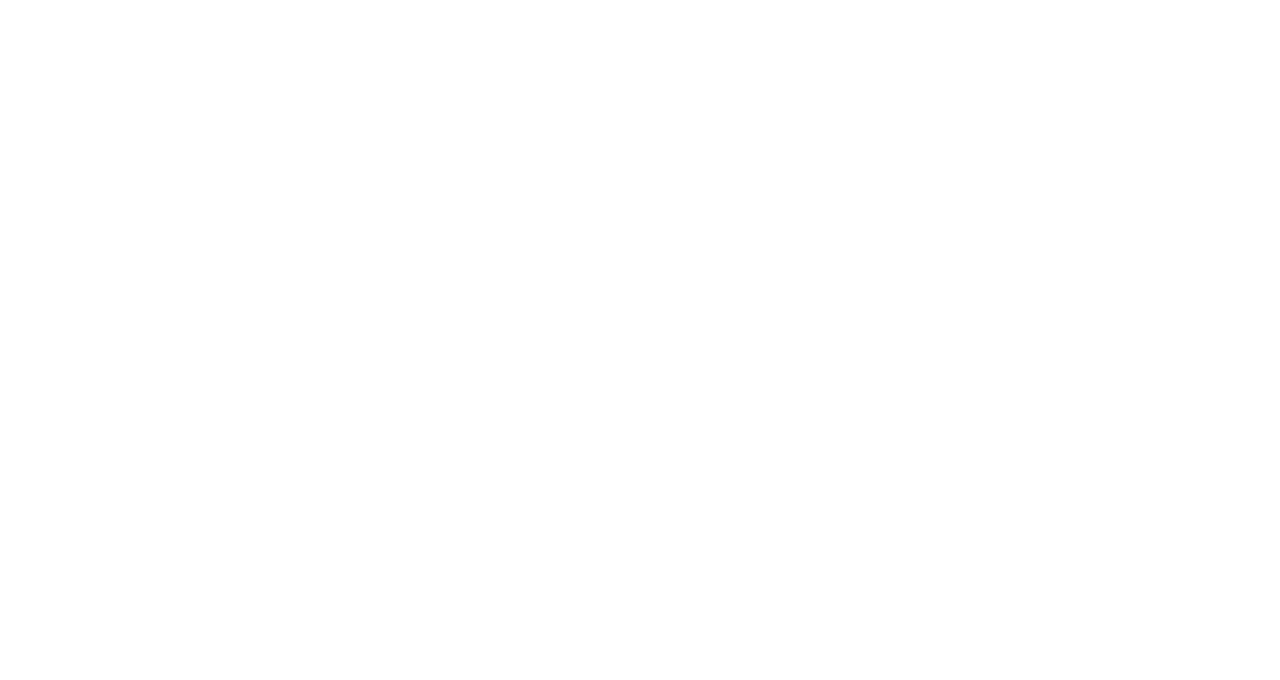
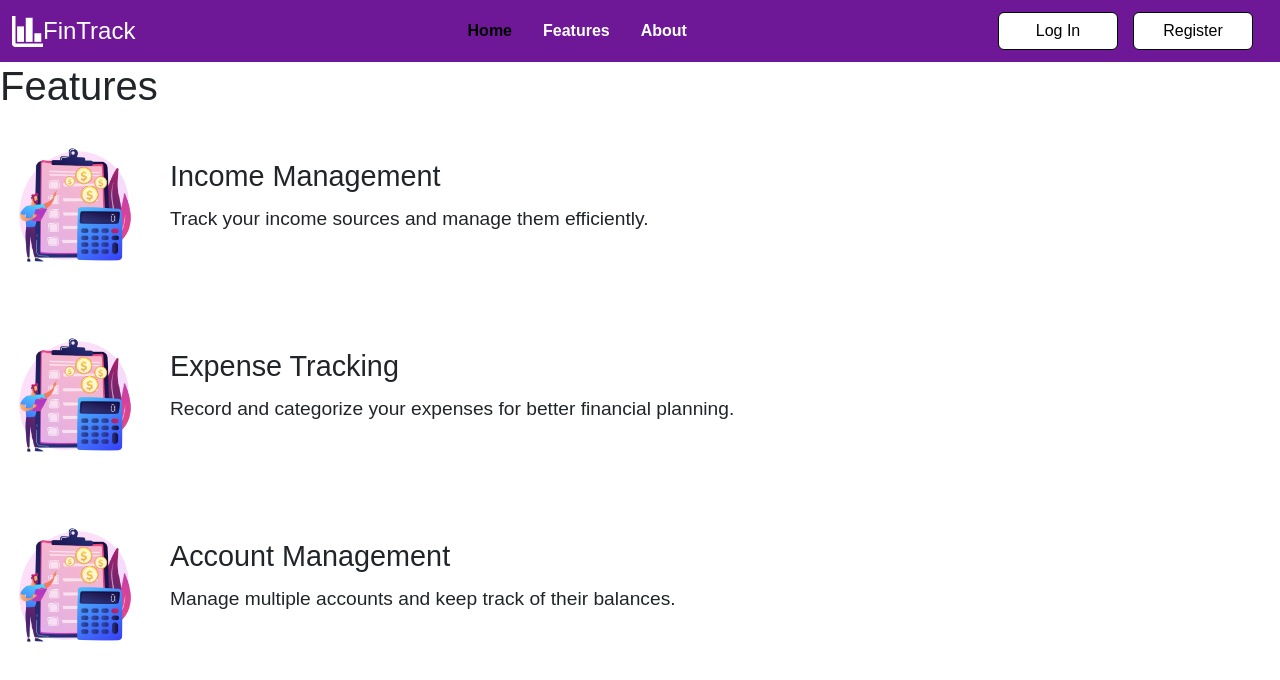
Before and after one commit to Harshil-KD/Studio---3-Project-, a React (Create React App) app in the folder fin-track/: page /features in a window 1280 px wide. Before the commit this address had no page. Shown: the top 680 px of the page. Built offline with nearby package versions, Linux system fonts and the light colour scheme.

Commit message:
Features page added

```diff
--- a/fin-track/src/App.js
+++ b/fin-track/src/App.js
@@ -7,7 +7,7 @@
 import UserAccountPage from "./Components/UserAccountPage.js";
 import UserOverviewPage from "./Components/UserOverviewPage.js";
 import UserSummaryPage from "./Components/UserSummaryPage.js";
-
+import Features from "./Components/features.js";
 function App() {
   return (
     <>
@@ -16,6 +16,7 @@
           <Route path="/login" element={<LoginPageDesign />} />
           <Route path="/register" element={<RegisterPageDesign />} />
           <Route path="/" element={<HomePageDesign />} />
+          <Route path="/features" element={<Features />} />
           <Route path="/userAccount" element={<UserAccountPage />} />
           <Route path="/userOverview" element={<UserOverviewPage />} />
           <Route path="/userSummary" element={<UserSummaryPage />} />
--- /dev/null
+++ b/fin-track/src/CSS/featuresPage.css
@@ -0,0 +1,31 @@
+.features-container {
+    padding: 0px;
+  }
+
+  .features-container h1 {
+    font-size: 2.5rem;
+    margin-bottom: 20px;
+  }
+
+  .feature {
+    display: flex;
+    align-items: center;
+    margin-bottom: 40px;
+  }
+
+  .feature-image {
+    width: 150px;
+    margin-right: 20px;
+  }
+
+  .feature h2 {
+    font-size: 1.8rem;
+    margin-bottom: 10px;
+  }
+
+  .feature p {
+    font-size: 1.2rem;
+    line-height: 1.6;
+  }
+
+  /* Add more styles as needed */
--- a/fin-track/src/CSS/registerPageDesign.css
+++ b/fin-track/src/CSS/registerPageDesign.css
@@ -10,6 +10,11 @@
   padding-bottom: 12px;
   padding-left: 109px; */
   text-align: left;
+}
+
+.register-title,
+.register-description {
+  margin-left: 100px; /* Adjust the right margin as needed */
 }
 
 .register-title {
--- /dev/null
+++ b/fin-track/src/Components/features.js
@@ -0,0 +1,41 @@
+import React from "react";
+import { Link } from "react-router-dom";
+import MainNavbar from "./mainNavbar";
+import "../CSS/featuresPage.css";
+import expenseImage from "../Images/expenseImage.png";
+
+
+function Features() {
+
+  return (
+
+    <div className="features-container">
+    <MainNavbar />
+      <h1>Features</h1>
+      <div className="feature">
+        <img src={expenseImage} alt="Income Management" className="feature-image" />
+        <div className="feature-details">
+          <h2>Income Management</h2>
+          <p>Track your income sources and manage them efficiently.</p>
+        </div>
+      </div>
+      <div className="feature">
+        <img src={expenseImage} alt="Expense Tracking" className="feature-image" />
+        <div className="feature-details">
+          <h2>Expense Tracking</h2>
+          <p>Record and categorize your expenses for better financial planning.</p>
+        </div>
+      </div>
+      <div className="feature">
+        <img src={expenseImage} alt="Account Management" className="feature-image" />
+        <div className="feature-details">
+          <h2>Account Management</h2>
+          <p>Manage multiple accounts and keep track of their balances.</p>
+        </div>
+      </div>
+      {/* Add more features as needed */}
+    </div>
+  );
+}
+
+export default Features;
```
Also changed, not shown: fin-track/src/Components/about.js (added, +84 -0 lines), fin-track/src/Images/expenseImage.png (added).
